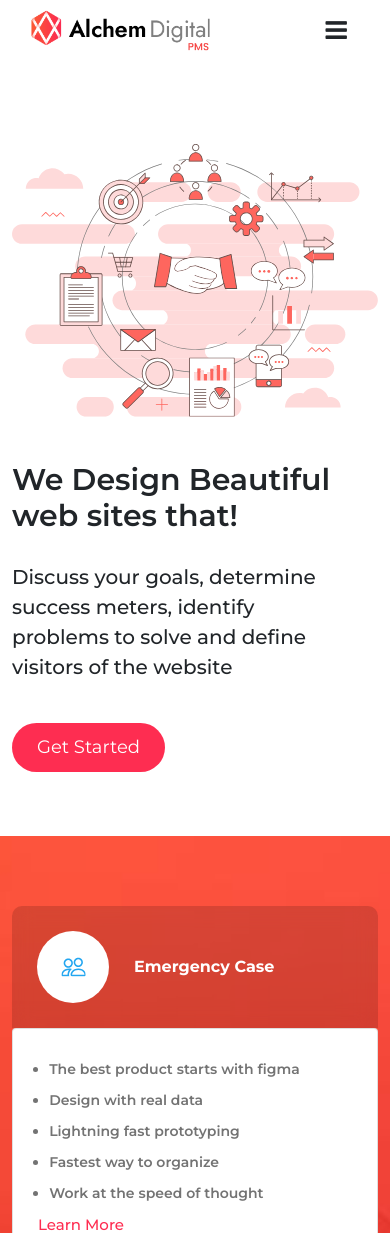
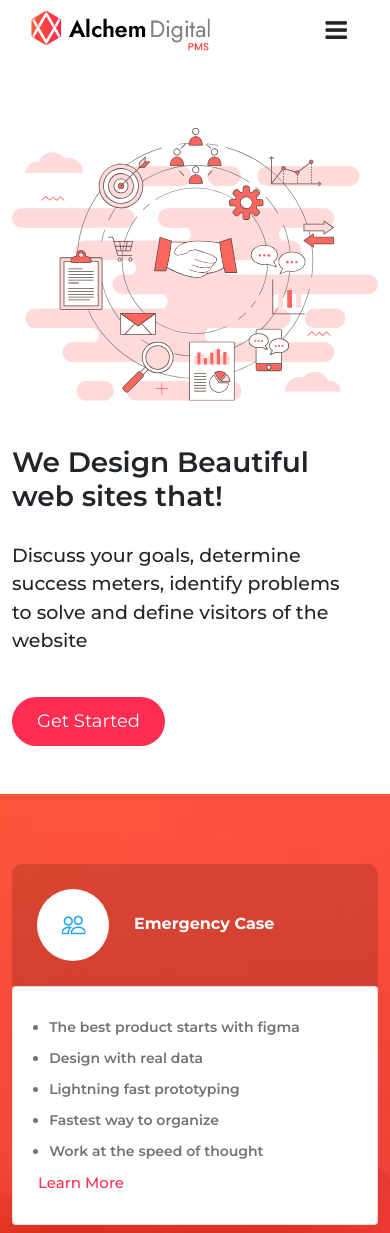
Before and after one commit to alchemdigital/project-management-system, a Django app: template core/templates/core/index.html in a window 390 px wide. Shown: the top 1233 px of the page. Run offline with Django 3.2, Linux system fonts and the light colour scheme; the template is opened without the code that fills it, so the values that code supplies are empty; some libraries are stand-ins or nearby versions.

Commit message:
signup page url and fonts

```diff
--- a/core/static/core/css/responsive.css
+++ b/core/static/core/css/responsive.css
@@ -196,7 +196,7 @@
     }
     #top-nav{
     position: absolute;
-    top: 61px;
+    top: 59px;
     }
 }
 @media (max-width: 575px ){
@@ -235,6 +235,10 @@
 }
 @media (max-width: 480px ){
 
+    .banner-details p{
+        font-size: 19px;
+    }
+
     .banner-details h1{
         font-weight: 600;
         font-size: 28px;
@@ -243,9 +247,6 @@
 
     .text-center ul li{
         padding-left: 0px;
-    }
-    .banner-details h1{
-        font-size: 30px;
     }
 
     .alchem-logo{
--- a/core/static/core/css/stylesheet.css
+++ b/core/static/core/css/stylesheet.css
@@ -102,6 +102,9 @@ body{
    color: var(--primary-color);
    background: none;
   }
+  /* .navbar .sign-up:focus{
+      box-shadow: none !important;
+  } */
 /* .navbar .quote-btn img{
     padding-left: 7px;
 } */
@@ -112,8 +115,8 @@ body{
     background-position: center center; */
 }
 .banner-details{
-  padding-top: 9rem;
-  padding-bottom: 4rem;
+  padding-top: 8rem;
+  padding-bottom: 3rem;
 }
 .banner-details h1{
     font-style: normal;
--- a/register/templates/register/login.html
+++ b/register/templates/register/login.html
@@ -61,7 +61,7 @@
                 <div class="login-right-section">
                     <div class="signup-form-link-align">
                         <a href="/"><img class=" alchem-logo-hidden" src="{% static 'core/img/alchem-icon.png' %}" /></a>
-                       <p>Don’t have an account?  <a href="http://127.0.0.1:8000/register/admin/">Sign Up</a></p>
+                       <p>Don’t have an account?  <a href="{% url 'register:admin_register' %}">Sign Up</a></p>
                     </div>
                     <div class=" login-form-details">
                         <form method="post" action="{% url 'core:login' %}">
```
